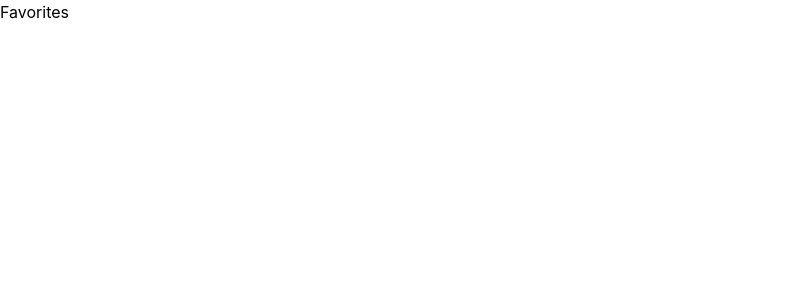
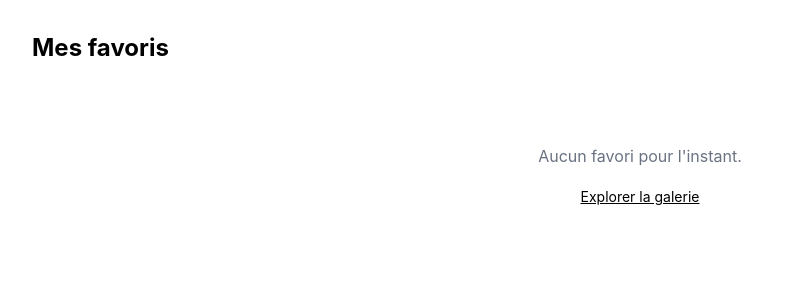
Before and after one commit to MTDev2024/Museo, a React (Vite) app: page /favorites in a window 1280 px wide. Shown: the top 300 px of the page, without its empty margins (0-799 px from the left). Built offline with nearby package versions, Linux system fonts and the light colour scheme.

Commit message:
feat: favorites with localStorage

```diff
--- /dev/null
+++ b/src/hooks/useFavorites.js
@@ -0,0 +1,32 @@
+import { useState, useEffect } from "react";
+
+const STORAGE_KEY = "museo_favorites";
+
+export function useFavorites() {
+  // Initialise depuis le localStorage au montage
+  const [favorites, setFavorites] = useState(() => {
+    const stored = localStorage.getItem(STORAGE_KEY);
+    return stored ? JSON.parse(stored) : [];
+  });
+
+  // Synchronise le localStorage à chaque changement des favoris
+  useEffect(() => {
+    localStorage.setItem(STORAGE_KEY, JSON.stringify(favorites));
+  }, [favorites]);
+
+  // Vérifie si une oeuvre est déjà en favori
+  function isFavorite(id) {
+    return favorites.some((a) => a.id === id);
+  }
+
+  // Ajoute ou retire selon l'état actuel
+  function toggleFavorite(artwork) {
+    if (isFavorite(artwork.id)) {
+      setFavorites((prev) => prev.filter((a) => a.id !== artwork.id));
+    } else {
+      setFavorites((prev) => [...prev, artwork]);
+    }
+  }
+
+  return { favorites, toggleFavorite, isFavorite };
+}
--- a/src/pages/ArtworkDetail.jsx
+++ b/src/pages/ArtworkDetail.jsx
@@ -1,12 +1,14 @@
 import { useEffect, useState } from "react";
 import { useParams, useNavigate } from "react-router-dom";
 import { getArtwork, getImageUrl } from "../services/chicagoApi";
+import { useFavorites } from "../hooks/useFavorites";
 
 function ArtworkDetail() {
   const { id } = useParams();
   const navigate = useNavigate();
   const [artwork, setArtwork] = useState(null);
   const [loading, setLoading] = useState(true);
+  const { isFavorite, toggleFavorite } = useFavorites();
 
   useEffect(() => {
     getArtwork(id)
@@ -16,6 +18,8 @@ function ArtworkDetail() {
 
   if (loading) return <p className="p-8">Chargement...</p>;
   if (!artwork) return <p className="p-8">Oeuvre introuvable.</p>;
+
+  const favorited = isFavorite(artwork.id);
 
   return (
     <div className="p-8 max-w-4xl mx-auto">
@@ -27,7 +31,7 @@ function ArtworkDetail() {
         <img
           src={getImageUrl(artwork.image_id)}
           alt={artwork.title}
-          className="w-1/2 object-contain rounded"
+          className="w-full object-contain rounded"
         />
 
         <div className="flex flex-col gap-3">
@@ -37,6 +41,18 @@ function ArtworkDetail() {
           <p className="text-sm">{artwork.medium_display}</p>
           <p className="text-sm">{artwork.dimensions}</p>
           <p className="text-sm">{artwork.place_of_origin}</p>
+
+          <button
+            onClick={() => toggleFavorite(artwork)}
+            className={`mt-4 px-4 py-2 rounded font-semibold w-fit ${
+              favorited
+                ? "bg-red-500 text-white"
+                : "border border-gray-400 text-gray-700"
+            }`}
+          >
+            {favorited ? "♥ Retirer des favoris" : "♡ Ajouter aux favoris"}
+          </button>
+
           {artwork.description && (
             <p
               className="text-sm mt-4 text-gray-700"
--- a/src/pages/Favorites.jsx
+++ b/src/pages/Favorites.jsx
@@ -1,4 +1,31 @@
+import { useNavigate } from "react-router-dom";
+import { useFavorites } from "../hooks/useFavorites";
+import ArtworkCard from "../components/ArtworkCard";
+
 function Favorites() {
-  return <div>Favorites</div>;
+  const { favorites } = useFavorites();
+  const navigate = useNavigate();
+
+  return (
+    <div className="p-8">
+      <h1 className="text-2xl font-bold mb-6">Mes favoris</h1>
+
+      {favorites.length === 0 ? (
+        <div className="text-center mt-20">
+          <p className="text-gray-500 mb-4">Aucun favori pour l'instant.</p>
+          <button onClick={() => navigate("/")} className="underline text-sm">
+            Explorer la galerie
+          </button>
+        </div>
+      ) : (
+        <div className="grid grid-cols-4 gap-4">
+          {favorites.map((artwork) => (
+            <ArtworkCard key={artwork.id} artwork={artwork} />
+          ))}
+        </div>
+      )}
+    </div>
+  );
 }
+
 export default Favorites;
--- a/src/pages/Gallery.jsx
+++ b/src/pages/Gallery.jsx
@@ -2,8 +2,27 @@ import { useState } from "react";
 import { useArtworks } from "../hooks/useArtworks";
 import ArtworkCard from "../components/ArtworkCard";
 
+// Liste des artistes affichés aléatoirement au chargement
+const ARTISTS = [
+  "Van Gogh",
+  "Monet",
+  "Rembrandt",
+  "Seurat",
+  "Picasso",
+  "Cézanne",
+  "Caravaggio",
+  "Renoir",
+];
+
 function Gallery() {
-  const [query, setQuery] = useState("Van Gogh");
+  // Valeur par défaut fixe (désactivée)
+  // const [query, setQuery] = useState("Van Gogh");
+
+  // Artiste aléatoire choisi une seule fois au montage du composant
+  const [query, setQuery] = useState(
+    () => ARTISTS[Math.floor(Math.random() * ARTISTS.length)],
+  );
+
   const { artworks, loading, error } = useArtworks(query);
 
   return (
--- a/src/services/chicagoApi.js
+++ b/src/services/chicagoApi.js
@@ -4,7 +4,7 @@ export function getImageUrl(imageId) {
   return `https://www.artic.edu/iiif/2/${imageId}/full/843,/0/default.jpg`;
 }
 
-export async function searchArtworks(query, limit = 20) {
+export async function searchArtworks(query, limit = 50) {
   const params = new URLSearchParams({
     q: query,
     fields: "id,title,artist_display,image_id,date_display",
```
